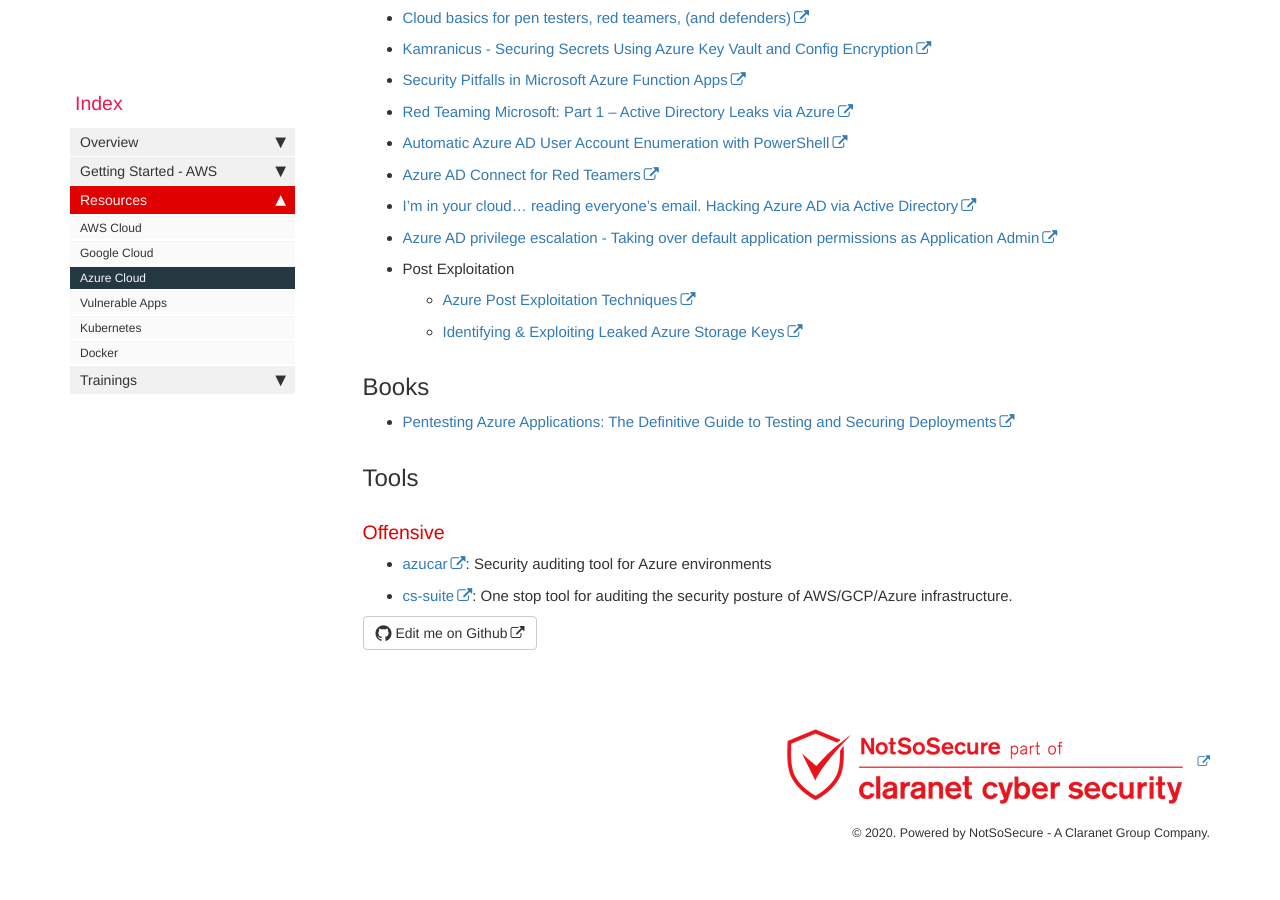
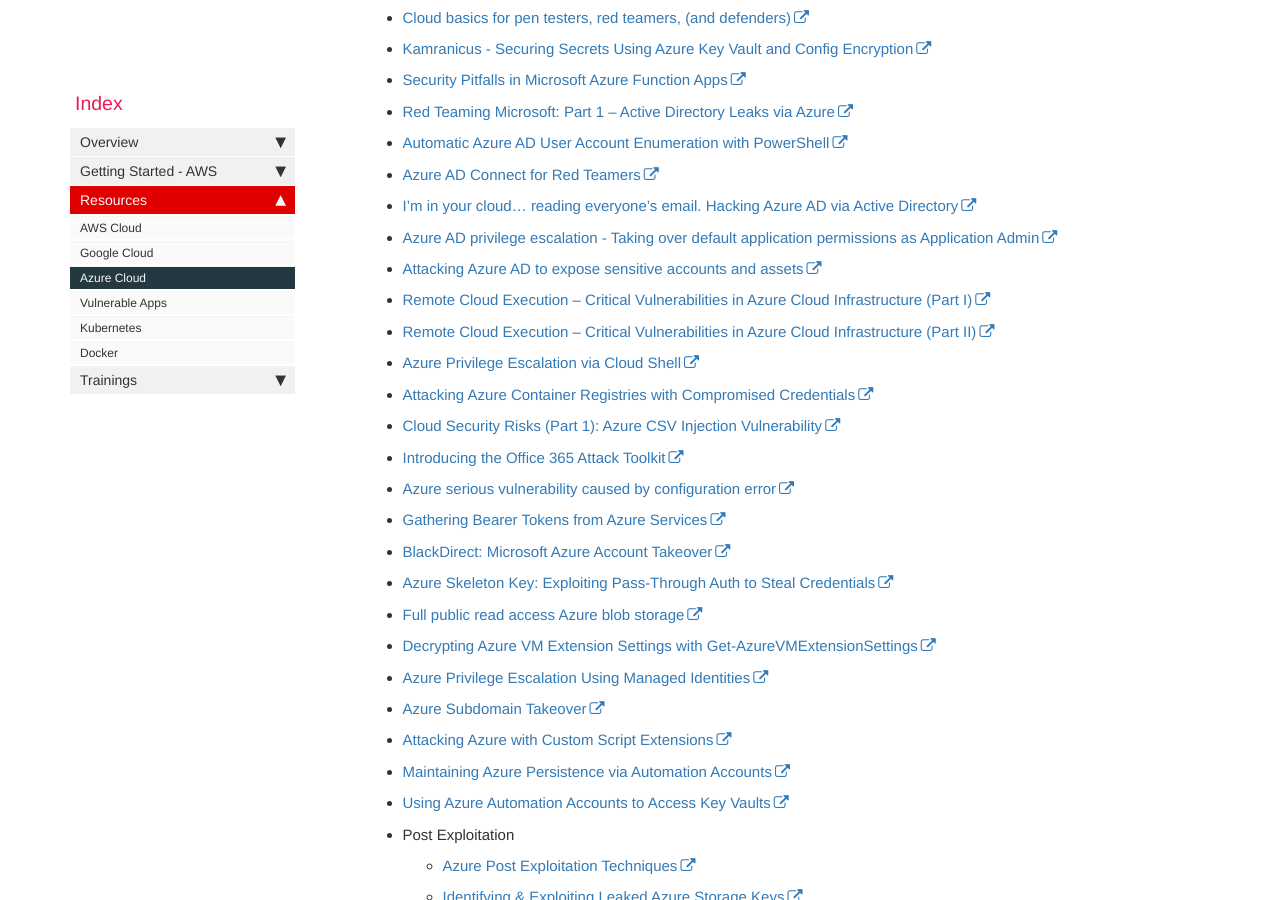
Before and after one commit to NotSoSecure/cloud-sec-wiki, a Jekyll site: the page built from pages/mydoc/azure_cloud.md, in a window 1280 px wide and 900 px high, scrolled down 387 px. Built offline with Jekyll 4.4.1, drawn with Linux system fonts in a browser that asks for light colours; nearby versions of some CDN libraries; comment, search, counter and statistics services are not loaded.

Commit message:
updated resources

```diff
--- a/_config.yml
+++ b/_config.yml
@@ -65,16 +65,6 @@ collections:
   tooltips:
     output: false
 
-# Authors
-authors:
-  anand:
-    name: Anand Tiwari
-    display_name: Anand Tiwari
-    gravatar: d456f7972a30e67bbb05b393dcd4e996
-    web: https://anandtiwari.info
-    twitter: https://twitter.com/anandtiwarics
-    description: "InfoSecurity Enthusiast"
-
 
 # collections are declared here. this renders the content in _tooltips and processes it, but doesn't output it as actual files in the output unless you change output to true
 
--- a/pages/mydoc/azure_cloud.md
+++ b/pages/mydoc/azure_cloud.md
@@ -18,6 +18,24 @@ folder: mydoc
 * [Azure AD Connect for Red Teamers](https://blog.xpnsec.com/azuread-connect-for-redteam/)
 * [I'm in your cloud... reading everyone's email. Hacking Azure AD via Active Directory](https://www.slideshare.net/DirkjanMollema/im-in-your-cloud-reading-everyones-email-hacking-azure-ad-via-active-directory)
 * [Azure AD privilege escalation - Taking over default application permissions as Application Admin](https://dirkjanm.io/azure-ad-privilege-escalation-application-admin/)
+* [Attacking Azure AD to expose sensitive accounts and assets](https://portswigger.net/daily-swig/cloud-security-attacking-azure-ad-to-expose-sensitive-accounts-and-assets)
+* [Remote Cloud Execution – Critical Vulnerabilities in Azure Cloud Infrastructure (Part I)](https://research.checkpoint.com/2020/remote-cloud-execution-critical-vulnerabilities-in-azure-cloud-infrastructure-part-i/)
+* [Remote Cloud Execution – Critical Vulnerabilities in Azure Cloud Infrastructure (Part II)](https://research.checkpoint.com/2020/remote-cloud-execution-critical-vulnerabilities-in-azure-cloud-infrastructure-part-ii/)
+* [Azure Privilege Escalation via Cloud Shell](https://blog.netspi.com/attacking-azure-cloud-shell/)
+* [Attacking Azure Container Registries with Compromised Credentials](https://blog.netspi.com/attacking-acrs-with-compromised-credentials/)
+* [Cloud Security Risks (Part 1): Azure CSV Injection Vulnerability](https://rhinosecuritylabs.com/azure/cloud-security-risks-part-1-azure-csv-injection-vulnerability/)
+* [Introducing the Office 365 Attack Toolkit](https://www.mdsec.co.uk/2019/07/introducing-the-office-365-attack-toolkit/)
+* [Azure serious vulnerability caused by configuration error](https://nosec.org/home/detail/4358.html)
+* [Gathering Bearer Tokens from Azure Services](https://blog.netspi.com/gathering-bearer-tokens-azure/)
+* [BlackDirect: Microsoft Azure Account Takeover](https://www.cyberark.com/threat-research-blog/blackdirect-microsoft-azure-account-takeover/)
+* [Azure Skeleton Key: Exploiting Pass-Through Auth to Steal Credentials](https://www.varonis.com/blog/azure-skeleton-key/)
+* [Full public read access Azure blob storage](https://www.acunetix.com/vulnerabilities/web/full-public-read-access-azure-blob-storage/)
+* [Decrypting Azure VM Extension Settings with Get-AzureVMExtensionSettings](https://blog.netspi.com/decrypting-azure-vm-extension-settings-with-get-azurevmextensionsettings/)
+* [Azure Privilege Escalation Using Managed Identities](https://blog.netspi.com/azure-privilege-escalation-using-managed-identities/)
+* [Azure Subdomain Takeover](https://0xpatrik.com/subdomain-takeover-starbucks-ii/)
+* [Attacking Azure with Custom Script Extensions](https://blog.netspi.com/attacking-azure-with-custom-script-extensions/)
+* [Maintaining Azure Persistence via Automation Accounts](https://blog.netspi.com/maintaining-azure-persistence-via-automation-accounts/)
+* [Using Azure Automation Accounts to Access Key Vaults](https://blog.netspi.com/azure-automation-accounts-key-stores/)
 * Post Exploitation
     * [Azure Post Exploitation Techniques](https://azure.microsoft.com/en-in/blog/azure-post-exploitation-techniques/)
     * [Identifying & Exploiting Leaked Azure Storage Keys](https://www.notsosecure.com/identifying-exploiting-leaked-azure-storage-keys/)
```
Also changed, not shown: pages/mydoc/aws_cloud.md (+15 -0 lines), 4 other files.
